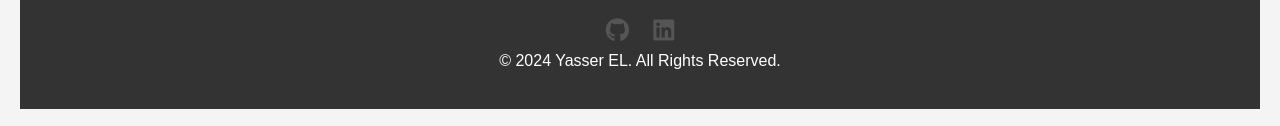
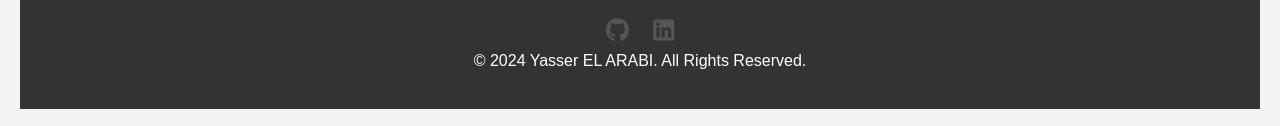
Before and after one commit to Yasser-EL/Yasser-EL.github.io, a plain HTML site: page index.html in a window 1280 px wide. Shown: the part 837-963 px from the top of the page. Drawn offline with nearby package versions, Linux system fonts and the light colour scheme.

Commit message:
Update index.html

```diff
--- a/index.html
+++ b/index.html
@@ -118,7 +118,7 @@
             <a href="https://github.com/Yasser-EL" target="_blank" title="GitHub"><i class="fab fa-github"></i></a>
             <a href="https://www.linkedin.com/in/yasser-el-arabi/" target="_blank" title="LinkedIn"><i class="fab fa-linkedin"></i></a>
         </div>
-        <p>&copy; 2024 Yasser EL. All Rights Reserved.</p>
+        <p>&copy; 2024 Yasser EL ARABI. All Rights Reserved.</p>
     </footer>
 
 </body>
```
